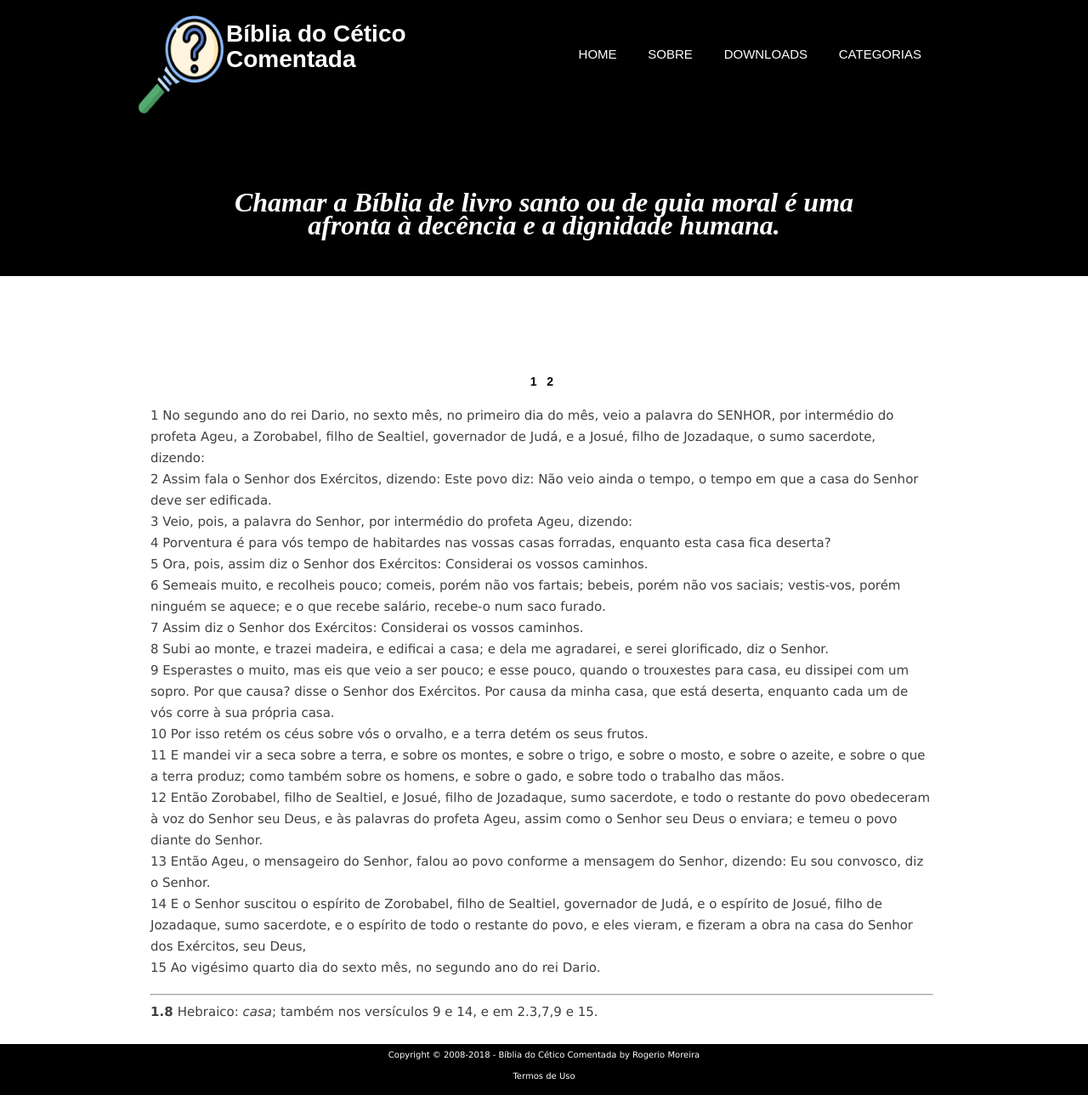
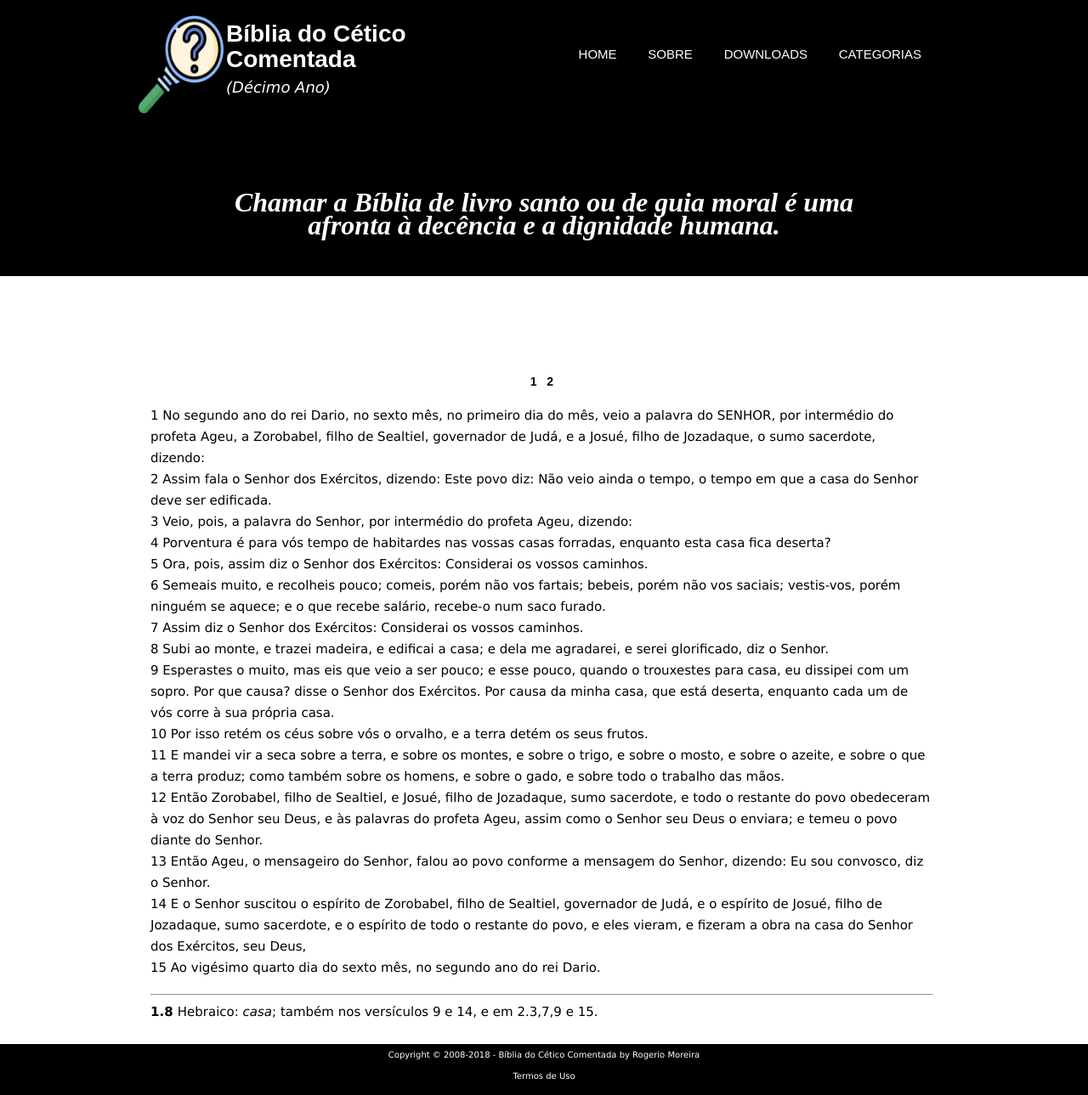
Before and after one commit to eduardoclaro1999/bibliadocetico.github.io, a PHP site: page /ag/01.html in a window 1280 px wide. Shown: the whole page at 85% size. Run offline with PHP 8.4, Linux system fonts and the light colour scheme.

Commit message:
Initial commit

```diff
--- a/css/style.css
+++ b/css/style.css
@@ -1,5 +1,5 @@
 body {background: #FFFFFF;
- 	color: #404040;
+ 	color: #000000;
     font: 15px/25px Verdana;;
 	background-image:url(../images/body-bg.gif);
 	background-repeat:repeat-x;}
@@ -105,7 +105,7 @@ ol ol {
     color: #000000;
     text-decoration: none;}
 #logo #slogan {
-    color: #000000;
+    color: #FFFFFF;
     font-size: 18px;
     font-style: italic;
     font-weight: normal;
```
